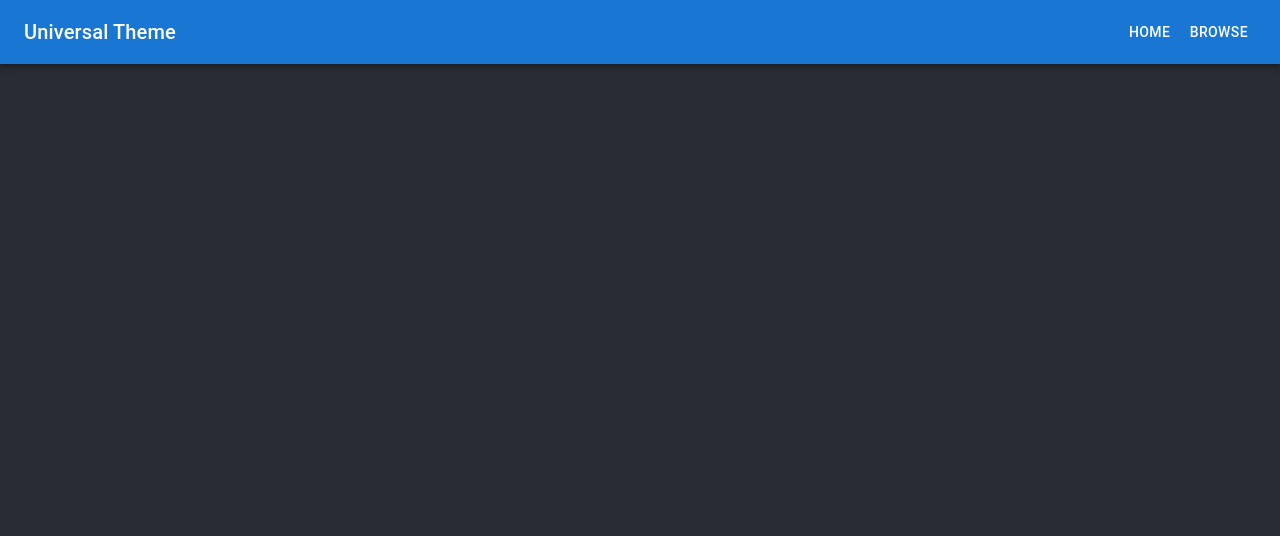
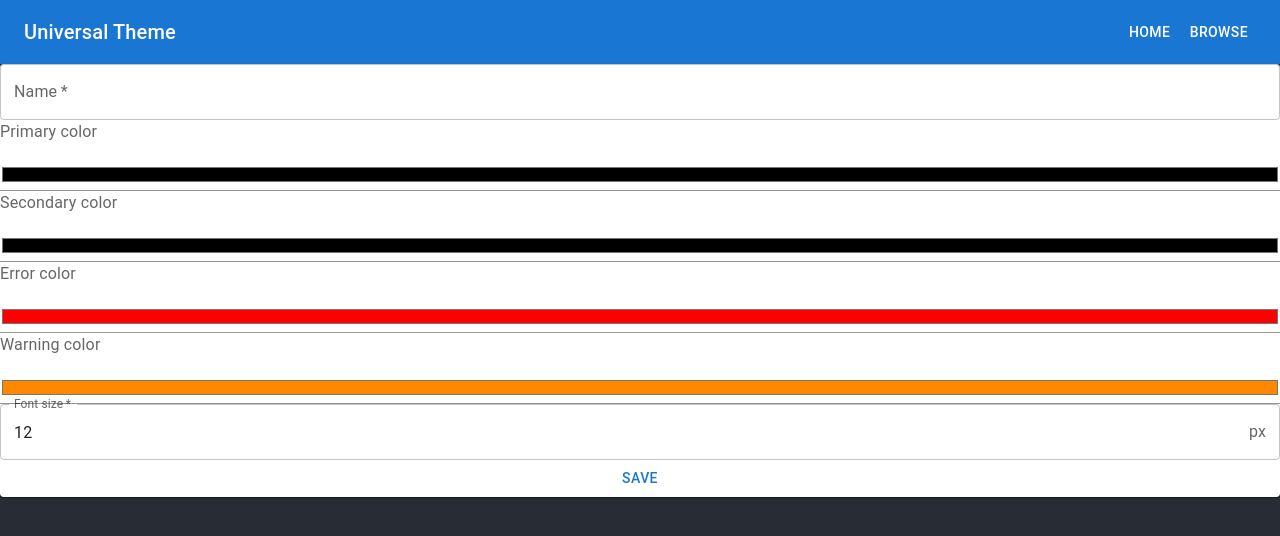
Before and after one commit to universal-theme/universal-theme-frontend, a React (Create React App) app: page /edit in a window 1280 px wide. Shown: the top 536 px of the page. Built offline with nearby package versions, Linux system fonts and the light colour scheme.

Commit message:
Added basic inputs to the theme editor

```diff
--- a/src/main-app/theme-editor.jsx
+++ b/src/main-app/theme-editor.jsx
@@ -1,3 +1,31 @@
+import { Input, FormControl, FormLabel, Paper, TextField, InputAdornment, Button } from "@mui/material";
+
 export const ThemeEditor = () => {
-    return null;
+    return <Paper sx={{display: "flex", "flex-direction": "column"}}>
+        <TextField required label="Name" />
+
+        <FormControl fullwidth>
+            <FormLabel>Primary color</FormLabel>
+            <Input type="color" />
+        </FormControl>
+
+        <FormControl fullwidth>
+            <FormLabel>Secondary color</FormLabel>
+            <Input type="color" />
+        </FormControl>
+
+        <FormControl fullwidth>
+            <FormLabel>Error color</FormLabel>
+            <Input type="color" defaultValue="#ff0000" />
+        </FormControl>
+
+        <FormControl fullwidth>
+            <FormLabel>Warning color</FormLabel>
+            <Input type="color" defaultValue="#ff8800" />
+        </FormControl>
+
+        <TextField required label="Font size" InputProps={{ endAdornment: <InputAdornment position="end">px</InputAdornment>}} defaultValue="12" />
+
+        <Button>Save</Button>
+    </Paper>;
 };
```
